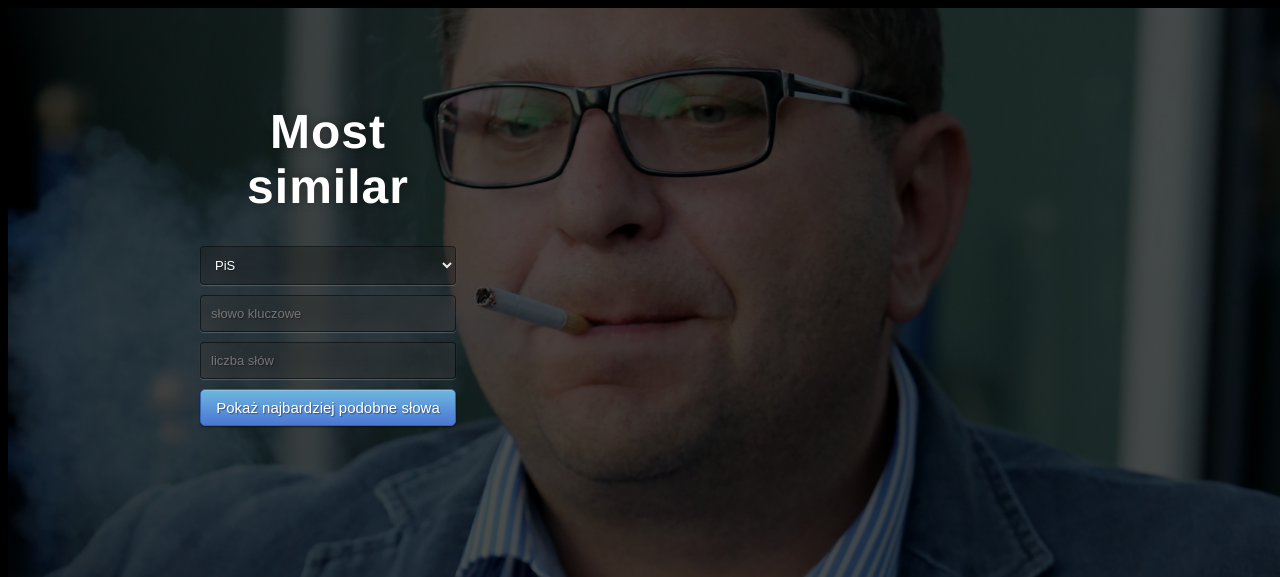
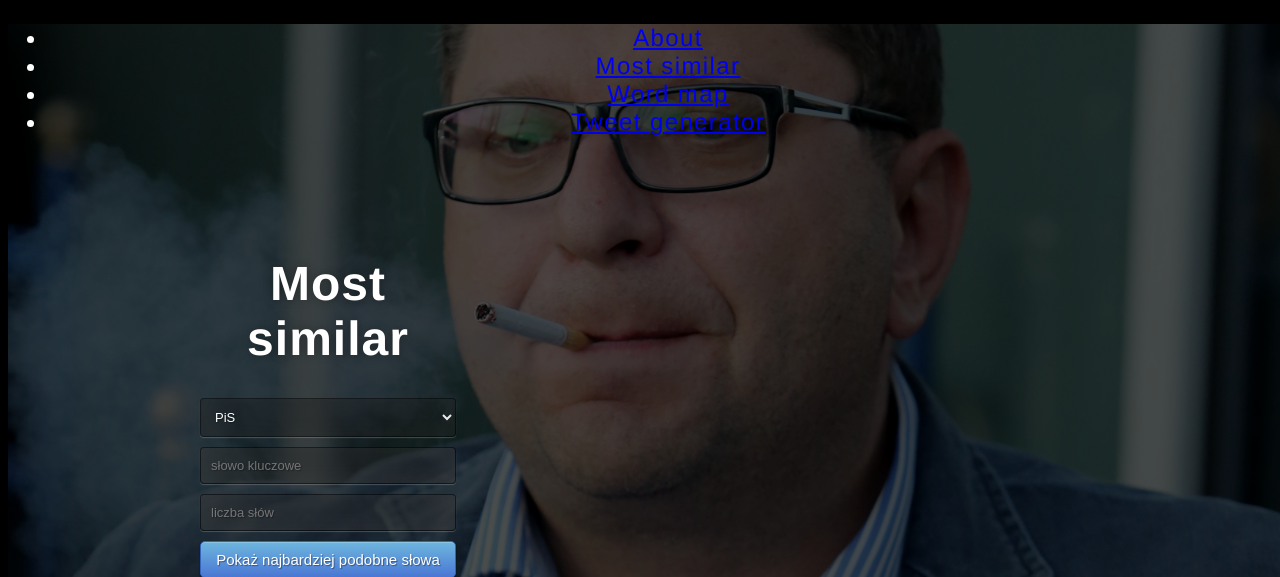
Before and after one commit to kalii4747/Tweet2Vec, a Flask app: page / in a window 1280 px wide. Shown: the top 577 px of the page. Run offline with Flask 2, Linux system fonts and the light colour scheme.

Commit message:
Update index.html

```diff
--- a/templates/index.html
+++ b/templates/index.html
@@ -13,6 +13,19 @@
 
 <body>
     <header>
+
+      <nav>
+            <div class="row">
+
+                <ul class="main-nav">
+                    <li><a href="#">About</a></li>
+                    <li><a href="#">Most similar</a></li>
+                    <li><a href="#">Word map</a></li>
+                    <li><a href="#">Tweet generator</a></li>
+                </ul>
+            </div>
+        </nav>
+
      <div class="login">
         <h1>Most similar</h1>
 
```
